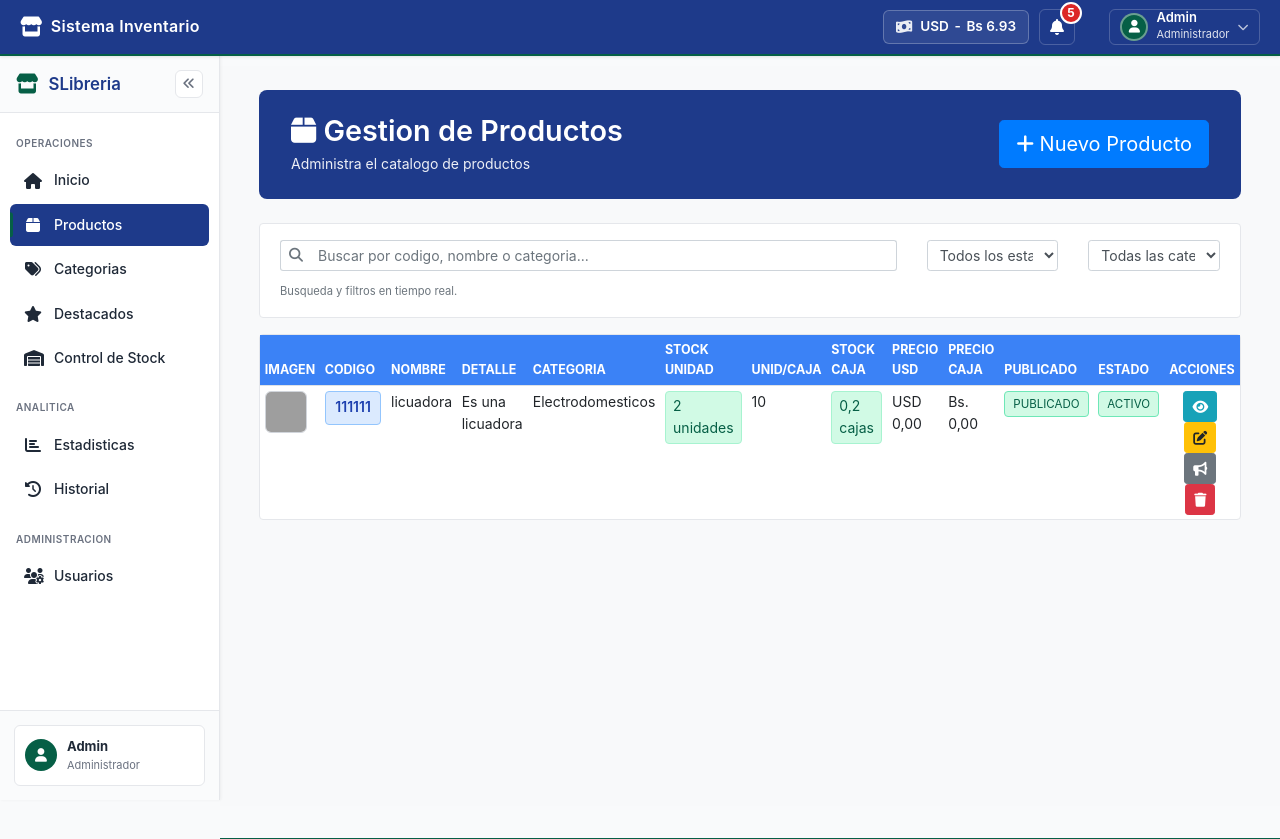
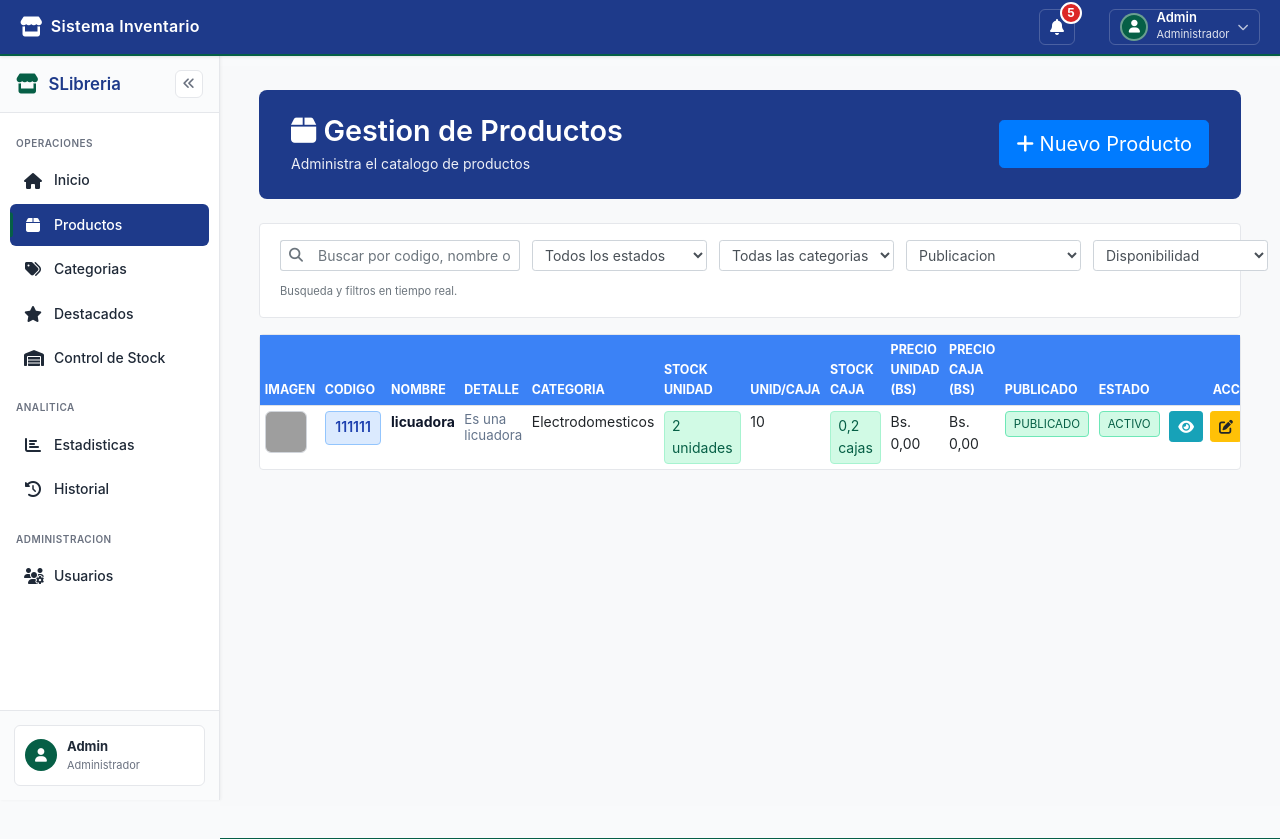
Before and after one commit to Guilder23/Sistema-Libreria, a Django app: page /productos/ in a window 1280 px wide. Shown: the top 839 px of the page. Run offline with Django 4.2, Linux system fonts and the light colour scheme; a user stored in the database is signed in; data comes from the database, SQL or seed files in the repository; both versions use the stored data as it was after the commit; some libraries are stand-ins or nearby versions; grey boxes are pictures that could not be loaded.

Commit message:
Cambios en gestion de productos

```diff
--- a/apps/productos/views.py
+++ b/apps/productos/views.py
@@ -21,6 +21,8 @@ def listar_productos(request):
 	q = request.GET.get('q', '').strip()
 	estado = request.GET.get('estado', '').strip().upper()
 	categoria_id = request.GET.get('categoria', '').strip()
+	publicado = request.GET.get('publicado', '').strip().upper()
+	stock = request.GET.get('stock', '').strip().upper()
 
 	if q:
 		productos_qs = productos_qs.filter(
@@ -38,6 +40,16 @@ def listar_productos(request):
 	if categoria_id:
 		productos_qs = productos_qs.filter(categoria_id=categoria_id)
 
+	if publicado == 'SI':
+		productos_qs = productos_qs.filter(publicado=True)
+	elif publicado == 'NO':
+		productos_qs = productos_qs.filter(publicado=False)
+
+	if stock == 'CON':
+		productos_qs = productos_qs.filter(stock_unidad__gt=0)
+	elif stock == 'SIN':
+		productos_qs = productos_qs.filter(stock_unidad=0)
+
 	paginator = Paginator(productos_qs, 10)
 	page_number = request.GET.get('page')
 	productos = paginator.get_page(page_number)
@@ -51,6 +63,8 @@ def listar_productos(request):
 			'q': q,
 			'estado': estado,
 			'categoria_id': categoria_id,
+			'publicado': publicado,
+			'stock': stock,
 			'can_manage': can_manage_inventory(request.user),
 		},
 	)
--- a/static/css/productos/productos.css
+++ b/static/css/productos/productos.css
@@ -25,6 +25,21 @@
     border: 1px solid #e5e7eb;
 }
 
+.filtros-productos-linea {
+    display: flex;
+    align-items: center;
+    gap: 0.75rem;
+}
+
+.filtro-busqueda {
+    flex: 1 1 420px;
+    min-width: 240px;
+}
+
+.filtro-item {
+    flex: 0 0 175px;
+}
+
 .card-tabla {
     border: 1px solid #e5e7eb;
 }
@@ -48,6 +63,19 @@
     color: #1e40af;
     background: #dbeafe;
     font-weight: 600;
+}
+
+.producto-nombre {
+    font-weight: 700;
+    color: #0f172a;
+}
+
+.producto-detalle {
+    display: inline-block;
+    font-size: 0.83rem;
+    color: #64748b;
+    line-height: 1.25;
+    max-width: 240px;
 }
 
 .badge-stock {
@@ -81,6 +109,12 @@
 
 .acciones-col .btn {
     margin-right: 0.2rem;
+}
+
+.tabla-productos th.acciones-col-head,
+.tabla-productos td.acciones-col {
+    white-space: nowrap;
+    width: 170px;
 }
 
 .producto-thumb {
@@ -135,6 +169,16 @@
         gap: 1rem;
     }
 
+    .filtros-productos-linea {
+        flex-wrap: wrap;
+        gap: 0.5rem;
+    }
+
+    .filtro-busqueda,
+    .filtro-item {
+        flex: 1 1 100%;
+    }
+
     .modal-producto-dialog {
         max-width: 95%;
     }
--- a/static/js/core/inicio.js
+++ b/static/js/core/inicio.js
@@ -26,8 +26,8 @@ document.addEventListener('DOMContentLoaded', function () {
             document.getElementById('inicioModalCodigo').textContent = this.dataset.codigo || '';
             document.getElementById('inicioModalDetalle').textContent = this.dataset.detalle || '';
             document.getElementById('inicioModalStock').textContent = this.dataset.stock || '0';
-            document.getElementById('inicioModalPrecioUsd').textContent = this.dataset.precioUsd || '0';
-            document.getElementById('inicioModalPrecioBs').textContent = this.dataset.precioBs || '0';
+            document.getElementById('inicioModalPrecioUnidadBs').textContent = this.dataset.precioUnidadBs || '0';
+            document.getElementById('inicioModalPrecioCajaBs').textContent = this.dataset.precioCajaBs || '0';
 
             const img = document.getElementById('inicioModalImagen');
             if (imagen) {
--- a/static/js/productos/productos.js
+++ b/static/js/productos/productos.js
@@ -3,6 +3,8 @@ document.addEventListener('DOMContentLoaded', function () {
     const inputBuscar = document.getElementById('buscar');
     const filtroEstado = document.getElementById('estado');
     const filtroCategoria = document.getElementById('categoriaProducto');
+    const filtroPublicado = document.getElementById('publicadoProducto');
+    const filtroStock = document.getElementById('stockProducto');
     const crearImagenInput = document.getElementById('crearImagen');
     const editImagenInput = document.getElementById('editImagen');
     const verButtons = document.querySelectorAll('.btn-ver-producto');
@@ -22,6 +24,8 @@ document.addEventListener('DOMContentLoaded', function () {
     });
     filtroEstado?.addEventListener('change', enviarFiltros);
     filtroCategoria?.addEventListener('change', enviarFiltros);
+    filtroPublicado?.addEventListener('change', enviarFiltros);
+    filtroStock?.addEventListener('change', enviarFiltros);
 
     function pintarPreview(url, previewId, placeholderId) {
         const preview = document.getElementById(previewId);
@@ -70,8 +74,8 @@ document.addEventListener('DOMContentLoaded', function () {
             document.getElementById('verDetalle').textContent = this.dataset.detalle || '';
             document.getElementById('verCategoria').textContent = this.dataset.categoria || '';
             document.getElementById('verStock').textContent = this.dataset.stock || '';
-            document.getElementById('verPrecioUsd').textContent = this.dataset.precioUsd || '';
-            document.getElementById('verPrecioBs').textContent = this.dataset.precioBs || '';
+            document.getElementById('verPrecioUnidadBs').textContent = this.dataset.precioUnidadBs || '';
+            document.getElementById('verPrecioCajaBs').textContent = this.dataset.precioCajaBs || '';
 
             const imagen = document.getElementById('verImagen');
             const imagenSinDato = document.getElementById('verImagenSinDato');
@@ -99,8 +103,8 @@ document.addEventListener('DOMContentLoaded', function () {
             document.getElementById('editCategoria').value = this.dataset.categoriaId || '';
             document.getElementById('editStock').value = this.dataset.stock || 0;
             document.getElementById('editUnidades').value = this.dataset.unidades || 1;
-            document.getElementById('editPrecioUsd').value = this.dataset.precioUsd || 0;
-            document.getElementById('editPrecioBs').value = this.dataset.precioBs || 0;
+            document.getElementById('editPrecioUsd').value = this.dataset.precioUnidadBs || 0;
+            document.getElementById('editPrecioBs').value = this.dataset.precioCajaBs || 0;
             document.getElementById('editActivo').checked = this.dataset.activo === '1';
             document.getElementById('editPublicado').checked = this.dataset.publicado === '1';
 
--- a/templates/componentes/navbar.html
+++ b/templates/componentes/navbar.html
@@ -13,15 +13,6 @@
         </div>
 
         <div class="navbar-right">
-            <div class="navbar-tc">
-                <i class="fas fa-money-bill-wave"></i>
-                <span class="tc-text">
-                    <span class="tc-label">USD</span>
-                    <span class="tc-sep">-</span>
-                    <span class="tc-value">Bs 6.93</span>
-                </span>
-            </div>
-
             <div class="navbar-notificaciones">
                 <button class="navbar-icon-btn" id="notificacionesBtn" title="Notificaciones">
                     <i class="fas fa-bell"></i>
--- a/templates/productos/modals/crear.html
+++ b/templates/productos/modals/crear.html
@@ -50,11 +50,11 @@
 
                         <div class="form-row">
                             <div class="col-md-6 form-group">
-                                <label>Precio USD</label>
+                                <label>Precio por unidad (Bs)</label>
                                 <input type="number" step="0.01" name="precio_usd" class="form-control" value="0">
                             </div>
                             <div class="col-md-6 form-group">
-                                <label>Precio Caja Bs</label>
+                                <label>Precio por caja (Bs)</label>
                                 <input type="number" step="0.01" name="precio_caja_bs" class="form-control" value="0">
                             </div>
                         </div>
--- a/templates/productos/modals/editar.html
+++ b/templates/productos/modals/editar.html
@@ -50,11 +50,11 @@
 
                         <div class="form-row">
                             <div class="col-md-6 form-group">
-                                <label>Precio USD</label>
+                                <label>Precio por unidad (Bs)</label>
                                 <input type="number" step="0.01" name="precio_usd" id="editPrecioUsd" class="form-control">
                             </div>
                             <div class="col-md-6 form-group">
-                                <label>Precio Caja Bs</label>
+                                <label>Precio por caja (Bs)</label>
                                 <input type="number" step="0.01" name="precio_caja_bs" id="editPrecioBs" class="form-control">
                             </div>
                         </div>
--- a/templates/productos/modals/ver.html
+++ b/templates/productos/modals/ver.html
@@ -22,8 +22,8 @@
                             <li class="list-group-item"><strong>Detalle:</strong> <span id="verDetalle"></span></li>
                             <li class="list-group-item"><strong>Categoria:</strong> <span id="verCategoria"></span></li>
                             <li class="list-group-item"><strong>Stock:</strong> <span id="verStock"></span></li>
-                            <li class="list-group-item"><strong>Precio USD:</strong> <span id="verPrecioUsd"></span></li>
-                            <li class="list-group-item"><strong>Precio Bs:</strong> <span id="verPrecioBs"></span></li>
+                            <li class="list-group-item"><strong>Precio por unidad (Bs):</strong> <span id="verPrecioUnidadBs"></span></li>
+                            <li class="list-group-item"><strong>Precio por caja (Bs):</strong> <span id="verPrecioCajaBs"></span></li>
                         </ul>
                     </div>
                 </div>
--- a/templates/productos/productos.html
+++ b/templates/productos/productos.html
@@ -27,8 +27,9 @@
 
     <div class="card card-filtros">
         <div class="card-body py-3">
-            <form method="get" id="formFiltrosProductos" class="row align-items-center">
-                <div class="col-md-8 mb-2 mb-md-0">
+            <form method="get" id="formFiltrosProductos" class="filtros-productos-form">
+                <div class="filtros-productos-linea">
+                    <div class="filtro-busqueda">
                         <div class="input-group input-group-sm">
                             <div class="input-group-prepend">
                                 <span class="input-group-text bg-white border-right-0"><i class="fas fa-search text-muted"></i></span>
@@ -36,14 +37,16 @@
                             <input type="text" class="form-control form-control-sm border-left-0" id="buscar" name="q" value="{{ q }}" placeholder="Buscar por codigo, nombre o categoria...">
                         </div>
                     </div>
-                <div class="col-md-2 mb-2 mb-md-0">
+
+                    <div class="filtro-item">
                     <select class="form-control form-control-sm" id="estado" name="estado">
                         <option value="">Todos los estados</option>
                         <option value="ACTIVO" {% if estado == 'ACTIVO' %}selected{% endif %}>Activos</option>
                         <option value="INACTIVO" {% if estado == 'INACTIVO' %}selected{% endif %}>Inactivos</option>
                     </select>
                     </div>
-                <div class="col-md-2 mb-2 mb-md-0">
+
+                    <div class="filtro-item">
                     <select class="form-control form-control-sm" id="categoriaProducto" name="categoria">
                         <option value="">Todas las categorias</option>
                         {% for c in categorias %}
@@ -51,7 +54,24 @@
                         {% endfor %}
                     </select>
                     </div>
-                <div class="col-md-12 mt-2">
+
+                    <div class="filtro-item">
+                    <select class="form-control form-control-sm" id="publicadoProducto" name="publicado">
+                        <option value="">Publicacion</option>
+                        <option value="SI" {% if publicado == 'SI' %}selected{% endif %}>Publicados</option>
+                        <option value="NO" {% if publicado == 'NO' %}selected{% endif %}>No publicados</option>
+                    </select>
+                    </div>
+
+                    <div class="filtro-item">
+                    <select class="form-control form-control-sm" id="stockProducto" name="stock">
+                        <option value="">Disponibilidad</option>
+                        <option value="CON" {% if stock == 'CON' %}selected{% endif %}>Con stock</option>
+                        <option value="SIN" {% if stock == 'SIN' %}selected{% endif %}>Sin stock</option>
+                    </select>
+                    </div>
+                </div>
+                <div class="mt-2">
                     <small class="text-muted">Busqueda y filtros en tiempo real.</small>
                 </div>
             </form>
@@ -71,11 +91,11 @@
                         <th>Stock Unidad</th>
                         <th>Unid/Caja</th>
                         <th>Stock Caja</th>
-                        <th>Precio USD</th>
-                        <th>Precio Caja</th>
+                        <th>Precio Unidad (Bs)</th>
+                        <th>Precio Caja (Bs)</th>
                         <th>Publicado</th>
                         <th>Estado</th>
-                        <th class="text-center">Acciones</th>
+                        <th class="text-center acciones-col-head">Acciones</th>
                     </tr>
                 </thead>
                 <tbody>
@@ -91,13 +111,13 @@
                             {% endif %}
                         </td>
                         <td><span class="codigo-badge">{{ producto.codigo }}</span></td>
-                        <td>{{ producto.nombre }}</td>
-                        <td>{{ producto.detalle }}</td>
+                        <td><span class="producto-nombre">{{ producto.nombre }}</span></td>
+                        <td><span class="producto-detalle">{{ producto.detalle }}</span></td>
                         <td>{{ producto.categoria.nombre }}</td>
                         <td><span class="badge-stock">{{ producto.stock_unidad }} unidades</span></td>
                         <td>{{ producto.unidades_por_caja }}</td>
                         <td><span class="badge-stock">{{ producto.stock_caja }} cajas</span></td>
-                        <td>USD {{ producto.precio_usd|floatformat:2 }}</td>
+                        <td>Bs. {{ producto.precio_usd|floatformat:2 }}</td>
                         <td>Bs. {{ producto.precio_caja_bs|floatformat:2 }}</td>
                         <td>
                             <span class="badge-estado {% if producto.publicado %}badge-estado-activo{% else %}badge-estado-inactivo{% endif %}">
@@ -119,8 +139,8 @@
                                 data-detalle="{{ producto.detalle }}"
                                 data-categoria="{{ producto.categoria.nombre }}"
                                 data-stock="{{ producto.stock_unidad }}"
-                                data-precio-usd="{{ producto.precio_usd }}"
-                                data-precio-bs="{{ producto.precio_caja_bs }}"
+                                data-precio-unidad-bs="{{ producto.precio_usd }}"
+                                data-precio-caja-bs="{{ producto.precio_caja_bs }}"
                                 data-imagen-url="{% if producto.imagen %}{{ producto.imagen.url }}{% else %}{{ producto.imagen_url }}{% endif %}"
                             ><i class="fas fa-eye"></i></button>
                             {% if can_manage %}
@@ -136,8 +156,8 @@
                                 data-categoria-id="{{ producto.categoria.id }}"
                                 data-stock="{{ producto.stock_unidad }}"
                                 data-unidades="{{ producto.unidades_por_caja }}"
-                                data-precio-usd="{{ producto.precio_usd }}"
-                                data-precio-bs="{{ producto.precio_caja_bs }}"
+                                data-precio-unidad-bs="{{ producto.precio_usd }}"
+                                data-precio-caja-bs="{{ producto.precio_caja_bs }}"
                                 data-activo="{{ producto.activo|yesno:'1,0' }}"
                                 data-publicado="{{ producto.publicado|yesno:'1,0' }}"
                             ><i class="fas fa-edit"></i></button>
@@ -172,7 +192,7 @@
         <ul class="pagination pagination-sm mb-0">
             {% if productos.has_previous %}
             <li class="page-item">
-                <a class="page-link" href="?page={{ productos.previous_page_number }}&q={{ q }}&estado={{ estado }}&categoria={{ categoria_id }}">Anterior</a>
+                <a class="page-link" href="?page={{ productos.previous_page_number }}&q={{ q }}&estado={{ estado }}&categoria={{ categoria_id }}&publicado={{ publicado }}&stock={{ stock }}">Anterior</a>
             </li>
             {% endif %}
 
@@ -180,7 +200,7 @@
 
             {% if productos.has_next %}
             <li class="page-item">
-                <a class="page-link" href="?page={{ productos.next_page_number }}&q={{ q }}&estado={{ estado }}&categoria={{ categoria_id }}">Siguiente</a>
+                <a class="page-link" href="?page={{ productos.next_page_number }}&q={{ q }}&estado={{ estado }}&categoria={{ categoria_id }}&publicado={{ publicado }}&stock={{ stock }}">Siguiente</a>
             </li>
             {% endif %}
         </ul>
```
Also changed, not shown: templates/core/inicio.html (+5 -5 lines), db.sqlite3. Lines whose indentation alone changed are shown as unchanged.
